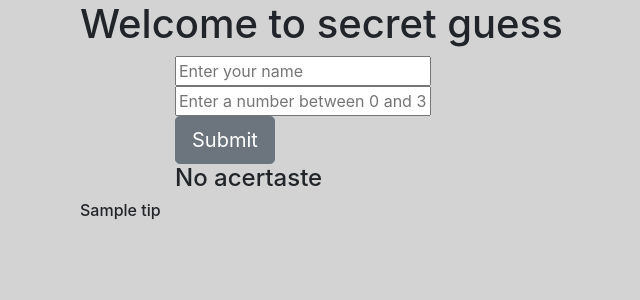
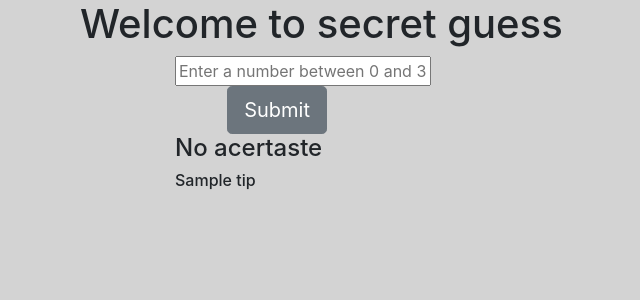
Before and after one commit to JesusFernandez1986/gues_with_flask, a Flask app: template templates/index.html in a window 1280 px wide. Shown: the top 300 px of the page, without its empty margins (290-930 px from the left). Run offline with Flask 2, Linux system fonts and the light colour scheme; the template is opened without the code that fills it: most values are stand-ins (such as "Sample title", 1, 10 or a date in 2020); some libraries are stand-ins or nearby versions.

```diff
--- a/main.py
+++ b/main.py
@@ -13,7 +13,6 @@ def index():
         if not request.cookies.get('secret_number', False): # Si no hay cookie la genera
             response.set_cookie('secret_number', str(random.randint(1, 30)))
         return response # Devuelve la respuesta en forma de render_template
-
 
     elif request.method == "POST":
         if request.form.get('guess', False): # Para evitar trampas de aplicaciones que hagan request directas
--- a/static/css/style.css
+++ b/static/css/style.css
@@ -1,3 +1,9 @@
 body{
     background-color:lightgrey;
     }
+
+.form-actions {
+    margin: 0;
+    background-color: transparent;
+    text-align: center;
+}
--- a/templates/index.html
+++ b/templates/index.html
@@ -16,13 +16,11 @@
         <div class="row justify-content-center">
             <div class="col-4">
                 <form method="post" action="/" name="formulario">
-                    <input type="text" name="player-name" placeholder="Enter your name">
-                    <br>
-
                     <input type="text" name="guess" placeholder="Enter a number between 0 and 30">
                     <br>
-
+                    <div class="col-7 text-center">
                         <button type="button" class="btn btn-secondary btn-lg">Submit</button>
+                    </div>
                 </form>
             </div>
         </div>
@@ -30,60 +28,29 @@
 
 
     <!-- bucle que comprueba si se ha acertado el numero y segun esta comprobacion muestra distintos mensajes por pantalla -->
-    {% if data %}
-        {% if data.result == True %}
 <div class="container">
     <div class="row justify-content-center">
         <div class="col-4">
+            {% if data %}
+                {% if data.result == True %}
                     <h4>Acertaste</h4>
-                    </div>
-                </div>
-            </div>
                     {% if data.wrong_guess|length == 0 %}
-                <div class="container">
-                    <div class="row justify-content-center">
-                        <div class="col-4">
-                            <h5>Acertaste a la primera</h5>
-                        </div>
-                    </div>
-                </div>
+                        <h5>Acertaste todos a la primera</h5>
                     {% else %}
-                <div class="container">
-                    <div class="row justify-content-center">
-                        <div class="col-4">
                         <h5>Has fallado los siguientes numeros:</h5><br>
-                        </div>
-                    </div>
-                </div>
                         <ul>
                         {% for wrong in data.wrong_guess %}
-                        <div class="container">
-                            <div class="row justify-content-center">
-                                <div class="col-4">
                             <li>{{ wrong }}</li>
-                                </div>
-                            </div>
-                        </div>
                         {% endfor %}
                         </ul>
                     {% endif %}
                 {% else %}
-            <div class="container">
-                <div class="row justify-content-center">
-                    <div class="col-4">
                     <h4>No acertaste</h4>
+                    <h6>{{ data.tip }}</h6>
+                {% endif %}
+            {% endif %}
         </div>
     </div>
 </div>
 
-            <div class="container">
-                <div class="row justify-content-center">
-                    <div class="col-6">
-                        <h6>{{ data.tip }}</h6>
-                    </div>
-                </div>
-            </div>
-        {% endif %}
-    {% endif %}
-
 {% endblock content %}
```
Lines whose indentation alone changed are shown as unchanged.
